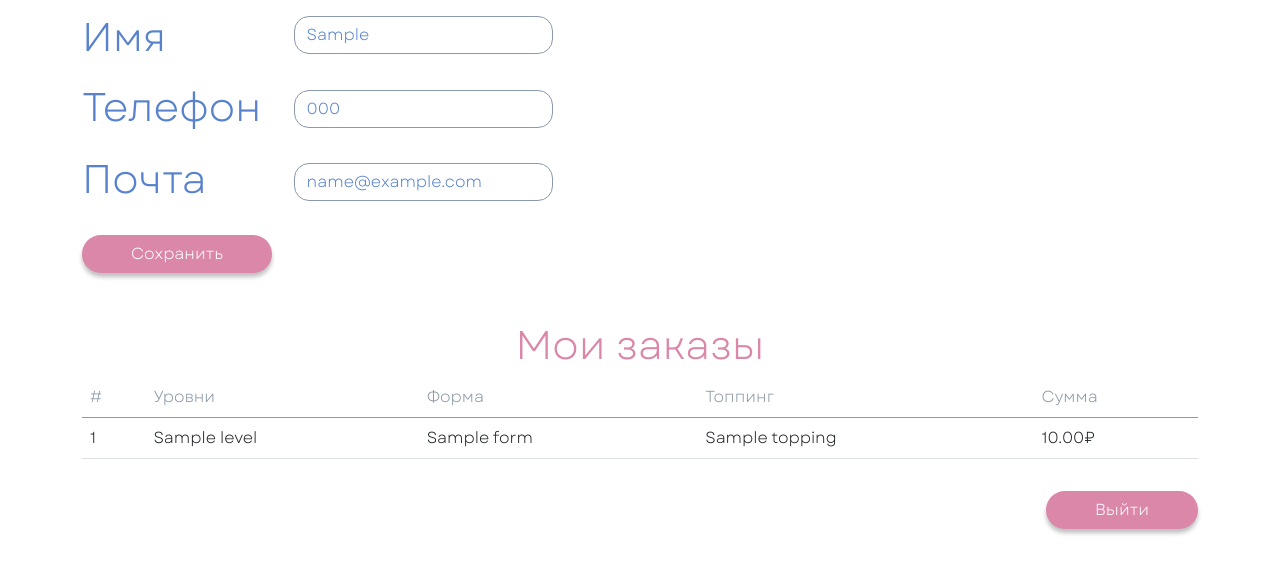
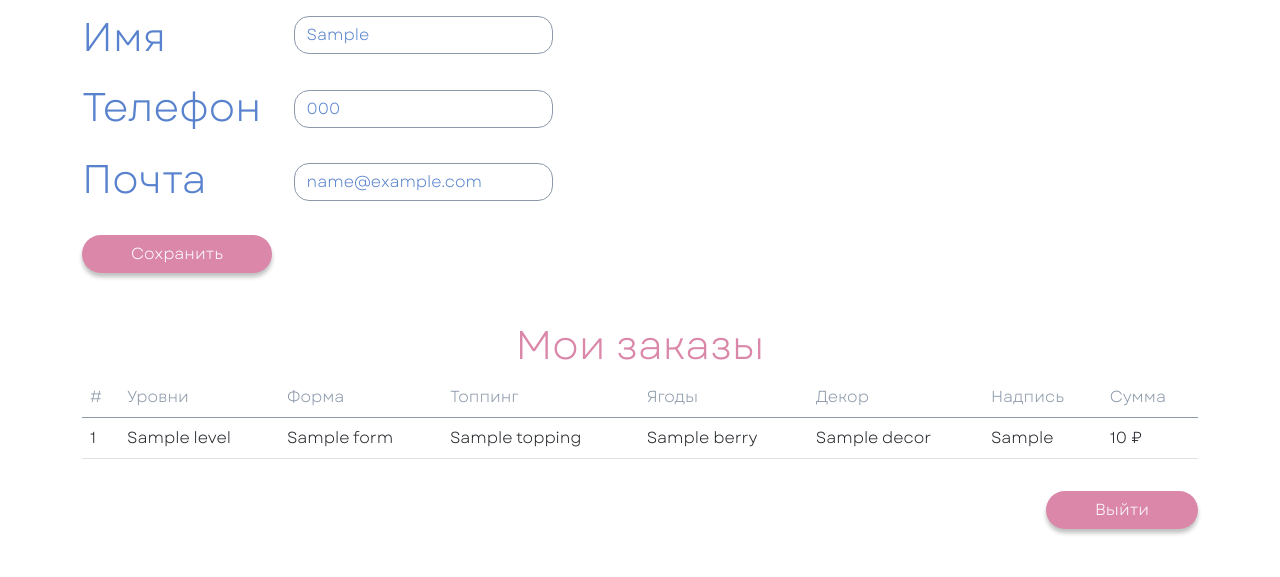
Before and after one commit to RamanSashyn/WebCakes, a Django app: page /lk/ in a window 1280 px wide. Shown: the part 782-1359 px from the top of the page. Run offline with Django 4.2, Linux system fonts and the light colour scheme; a user stored in the database is signed in; tables that the repository leaves empty hold one stand-in row (values such as "Sample post"); parts of the project's set-up code (start-up, migrations or seed data) failed here and were passed over.

Commit message:
Отображение заказов в личном кабинете

```diff
--- a/templates/lk.html
+++ b/templates/lk.html
@@ -113,19 +113,33 @@
                 <th>Уровни</th>
                 <th>Форма</th>
                 <th>Топпинг</th>
+                <th>Ягоды</th>
+                <th>Декор</th>
+                <th>Надпись</th>
                 <th>Сумма</th>
               </tr>
             </thead>
             <tbody>
               {% for o in orders %}
                 <tr>
-                  <td>{{ o.id }}</td>
-                  <td>{{ o.level.name }}</td>
-                  <td>{{ o.form.name }}</td>
-                  <td>{% if o.topping %}{{ o.topping.name }}{% else %}-{% endif %}</td>
-                  <td>{{ o.total_price }}₽</td>
+                    <td>{{ o.id }}</td>
+                    <td>{{ o.level|default:"—" }}</td>
+                    <td>{{ o.form|default:"—" }}</td>
+                    <td>{{ o.topping|default:"—" }}</td>
+                    <td>
+                        {% if o.berries.exists %}
+                            {% for b in o.berries.all %}{{ b.name }}{% if not forloop.last %}, {% endif %}{% endfor %}
+                        {% else %} — {% endif %}
+                    </td>
+                    <td>
+                        {% if o.decor.exists %}
+                            {% for d in o.decor.all %}{{ d.name }}{% if not forloop.last %}, {% endif %}{% endfor %}
+                        {% else %} — {% endif %}
+                    </td>
+                    <td>{{ o.sign|default:"—" }}</td>
+                    <td>{{ o.total_price|floatformat:0 }} ₽</td>
                 </tr>
-              {% endfor %}
+                {% endfor %}
             </tbody>
           </table>
         </div>
```
